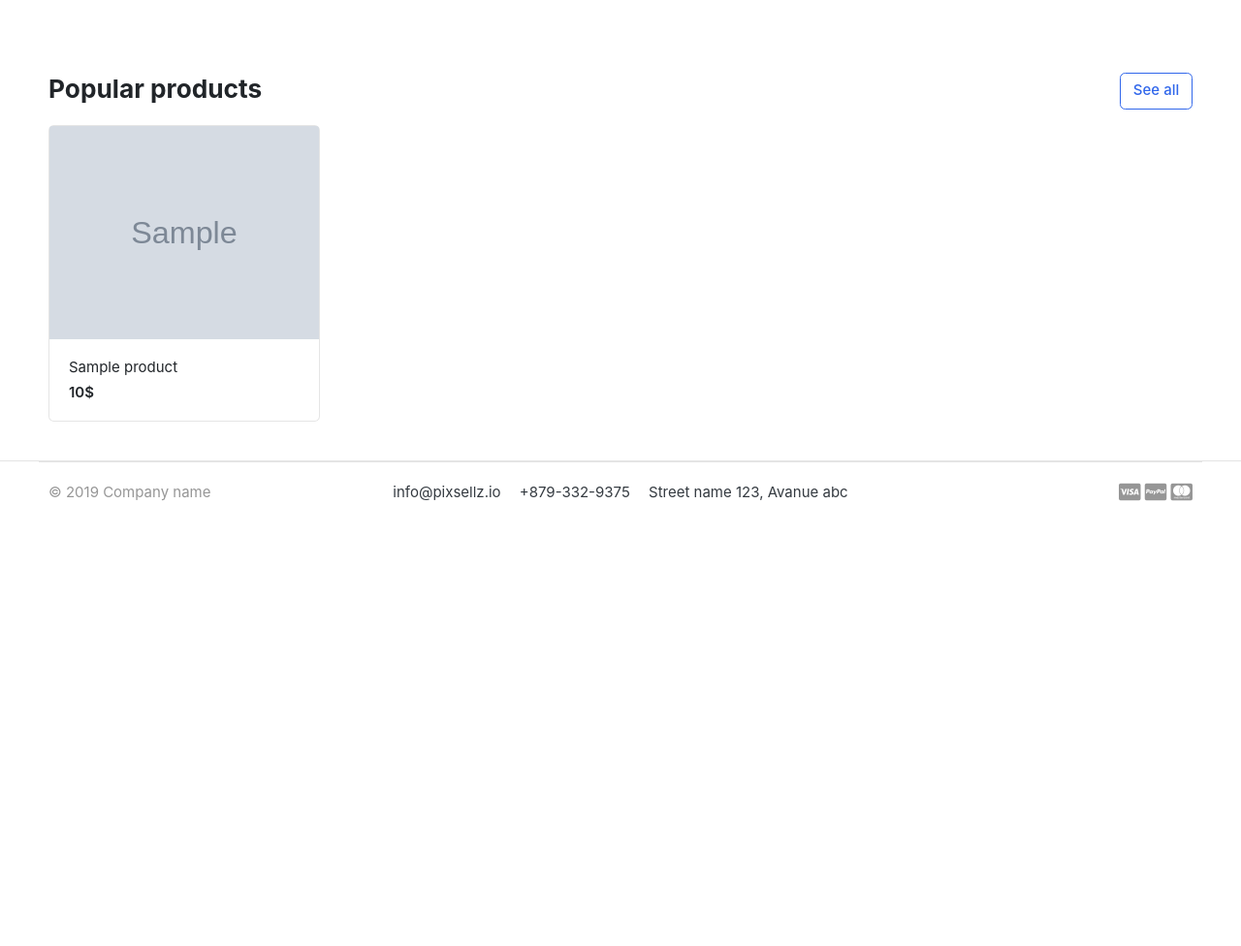
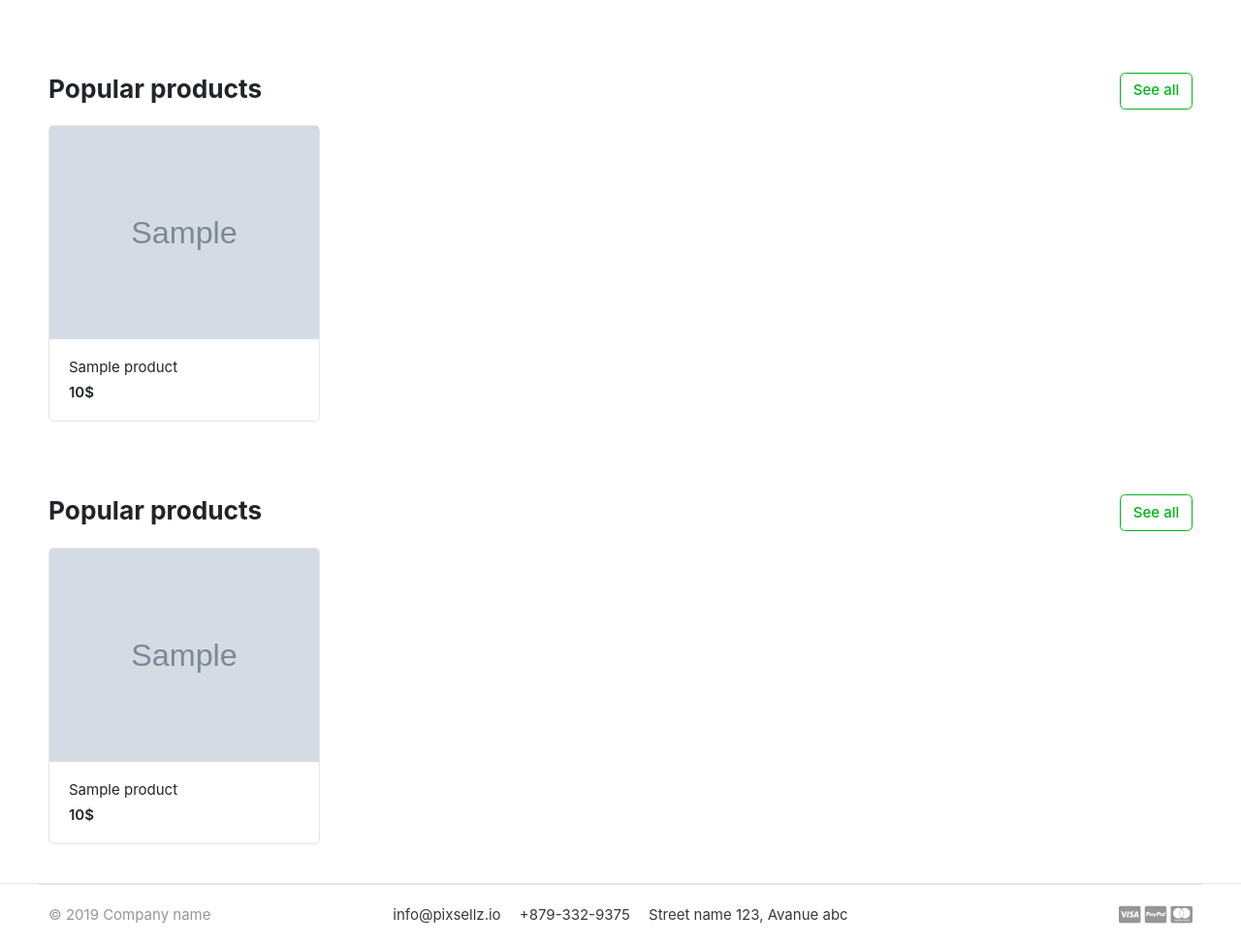
Before and after one commit to bash-githubs/Ecommerce-project, a Django app: page / in a window 1280 px wide. Shown: the part 118-1094 px from the top of the page at 97% size. Before the commit the page ends 635 px from the top, so only its background shows below. Run offline with Django 4.2, Linux system fonts and the light colour scheme; tables that the repository leaves empty hold one stand-in row (values such as "Sample post"); grey boxes marked "Sample" are stand-in pictures; some libraries are stand-ins or nearby versions; some web fonts are replaced.

Commit message:
first commit

```diff
--- a/templates/home.html
+++ b/templates/home.html
@@ -146,7 +146,7 @@ $(document).ready(function() {
 <div class="container">
 
 <header class="section-heading">
-	<a href="{% url 'store' %}" class="btn btn-outline-primary float-right">See all</a>
+	<a href="{% url 'store' %}" class="btn btn-outline-success float-right">See all</a>
 	<h3 class="section-title">Popular products</h3>
 </header><!-- sect-heading -->
 
@@ -171,6 +171,32 @@ $(document).ready(function() {
 
 
 
+<section class="section-name padding-y-sm">
+	<div class="container">
+
+	<header class="section-heading">
+		<a href="{% url 'store' %}" class="btn btn-outline-success float-right">See all</a>
+		<h3 class="section-title">Popular products</h3>
+	</header><!-- sect-heading -->
+
+
+	<div class="row">
+		{% for product in products %}
+		<div class="col-md-3">
+			<div class="card card-product-grid">
+				<a href="{{product.get_absolute_url}}" class="img-wrap"> <img src= "{{product.images.url}}"> </a>
+				<figcaption class="info-wrap">
+					<a href="{{product.get_absolute_url}}" class="title">{{product.product_name}}</a>
+					<div class="price mt-1">{{ product.price }}$</div> <!-- price-wrap.// -->
+				</figcaption>
+			</div>
+		</div> <!-- col.// -->
+			{% endfor %}
+	</div> <!-- row.// -->
+
+	</div><!-- container // -->
+	</section>
+	<!-- ========================= SECTION  END// ========================= -->
 
 <!-- ========================= FOOTER ========================= -->
 <footer class="section-footer border-top">
--- a/templates/product_detail.html
+++ b/templates/product_detail.html
@@ -170,7 +170,7 @@
         {% if single_product.stock <= 0 %}
 							<h5 class="text-danger">Out of Stock</h5>
 							{% else %}
-							<button type="submit" class="btn  btn-primary"> <span class="text">Add to Cart</span> <i class="fa fa-shopping-cart"></i> </button>
+							<button type="submit" class="btn  btn-success"> <span class="text">Add to Cart</span> <i class="fa fa-shopping-cart"></i> </button>
 							{% endif %}
     </article> <!-- product-info-aside .// -->
             </main> <!-- col.// -->
```
Also changed, not shown: media/media/photos/7.jpg (added), media/media/photos/7_OpFppw8.jpg (added).
